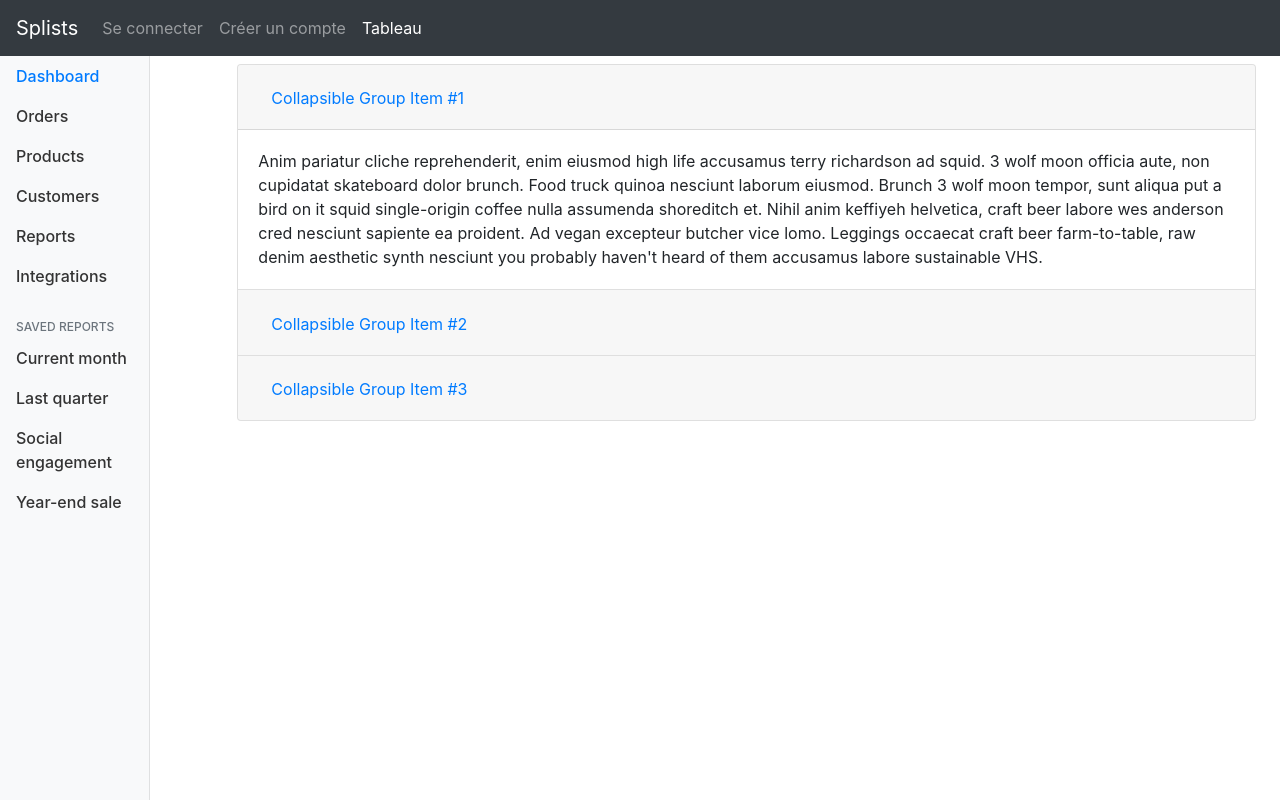
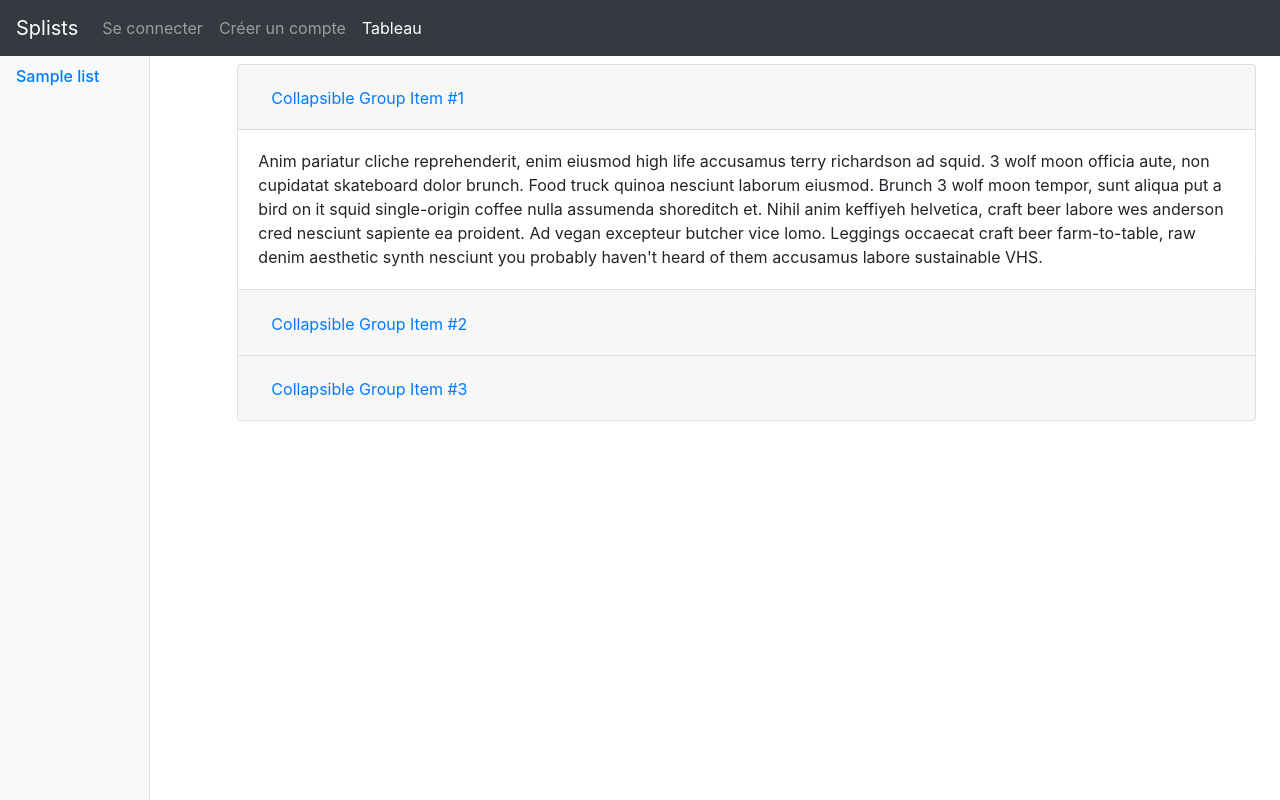
Before and after one commit to tomsihap/splists, a PHP site: the page made by views/board.php in a window 1280 px wide. Run offline with PHP 8.4, Linux system fonts and the light colour scheme; tables that the repository leaves empty or names only in its code hold one stand-in row (values such as "Sample post"); some libraries are stand-ins or nearby versions.

Commit message:
:sparkles: showing lists

```diff
--- a/controllers/boardController.php
+++ b/controllers/boardController.php
@@ -0,0 +1,18 @@
+<?php
+require_once('helper.php');
+
+$bdd = dbConnect('splists', 'root', '', 3308);
+
+// Response de la BDD non traitée
+$res = $bdd->query('SELECT * FROM lists');
+
+// J'instancie mon tableau qui contiendra mes listes
+$lists = [];
+
+// Tant que j'ai des réponses qui vont dans $donnees (variable temporaire pour le while)
+while($donnees = $res->fetch()) {
+
+    // Je met le contenu de $donnees (variable temporaire) dans le tableau $lists
+    $lists[] = $donnees;
+
+}
--- a/controllers/helper.php
+++ b/controllers/helper.php
@@ -0,0 +1,25 @@
+<?php
+// helper.php
+session_start();
+
+function dbConnect($dbname='', $login = 'root', $password = '', $port='3306', $host = 'localhost') {
+    try {
+        // Essaie de faire ce script...
+        $bdd = new PDO('mysql:host='.$host.';dbname='.$dbname.';charset=utf8;port='.$port, $login, $password);
+
+        return $bdd;
+    }
+    catch (Exception $e) {
+        // Sinon, capture l'erreur et affiche la
+        die('Erreur : ' . $e->getMessage());
+    }
+}
+
+function dd($dump) {
+
+    echo "<pre>";
+    var_dump($dump);
+    echo "</pre>";
+
+    die();
+}
--- a/views/board.php
+++ b/views/board.php
@@ -1,5 +1,5 @@
 <?php
-    session_start();
+    require_once('../controllers/boardController.php');
     $_SESSION['page'] = 'board';
 ?>
 
@@ -13,75 +13,22 @@
         <nav class="col-md-2 d-none d-md-block bg-light sidebar">
             <div class="sidebar-sticky">
                 <ul class="nav flex-column">
-                    <li class="nav-item">
-                        <a class="nav-link active" href="#">
-                            <span data-feather="home"></span>
-                            Dashboard <span class="sr-only">(current)</span>
-                        </a>
-                    </li>
-                    <li class="nav-item">
-                        <a class="nav-link" href="#">
-                            <span data-feather="file"></span>
-                            Orders
-                        </a>
-                    </li>
-                    <li class="nav-item">
-                        <a class="nav-link" href="#">
-                            <span data-feather="shopping-cart"></span>
-                            Products
-                        </a>
-                    </li>
-                    <li class="nav-item">
-                        <a class="nav-link" href="#">
-                            <span data-feather="users"></span>
-                            Customers
-                        </a>
-                    </li>
-                    <li class="nav-item">
-                        <a class="nav-link" href="#">
-                            <span data-feather="bar-chart-2"></span>
-                            Reports
-                        </a>
-                    </li>
-                    <li class="nav-item">
-                        <a class="nav-link" href="#">
-                            <span data-feather="layers"></span>
-                            Integrations
-                        </a>
-                    </li>
-                </ul>
 
-                <h6 class="sidebar-heading d-flex justify-content-between align-items-center px-3 mt-4 mb-1 text-muted">
-                    <span>Saved reports</span>
-                    <a class="d-flex align-items-center text-muted" href="#">
-                        <span data-feather="plus-circle"></span>
-                    </a>
-                </h6>
-                <ul class="nav flex-column mb-2">
-                    <li class="nav-item">
-                        <a class="nav-link" href="#">
-                            <span data-feather="file-text"></span>
-                            Current month
-                        </a>
-                    </li>
-                    <li class="nav-item">
-                        <a class="nav-link" href="#">
-                            <span data-feather="file-text"></span>
-                            Last quarter
-                        </a>
-                    </li>
-                    <li class="nav-item">
-                        <a class="nav-link" href="#">
-                            <span data-feather="file-text"></span>
-                            Social engagement
-                        </a>
-                    </li>
-                    <li class="nav-item">
-                        <a class="nav-link" href="#">
-                            <span data-feather="file-text"></span>
-                            Year-end sale
-                        </a>
-                    </li>
+                    <?php
+
+                    foreach($lists as $l) {
+                        ?>
+                            <li class="nav-item">
+                                <a class="nav-link active" href="/splists/views/board.php?list=<?= $l['id']; ?>">
+                                    <span data-feather="home"></span>
+                                    <?= $l['title']; ?> <span class="sr-only">(current)</span>
+                                </a>
+                            </li>
+                        <?php
+                    }
+
+                    ?>
+
                 </ul>
             </div>
         </nav>
```
